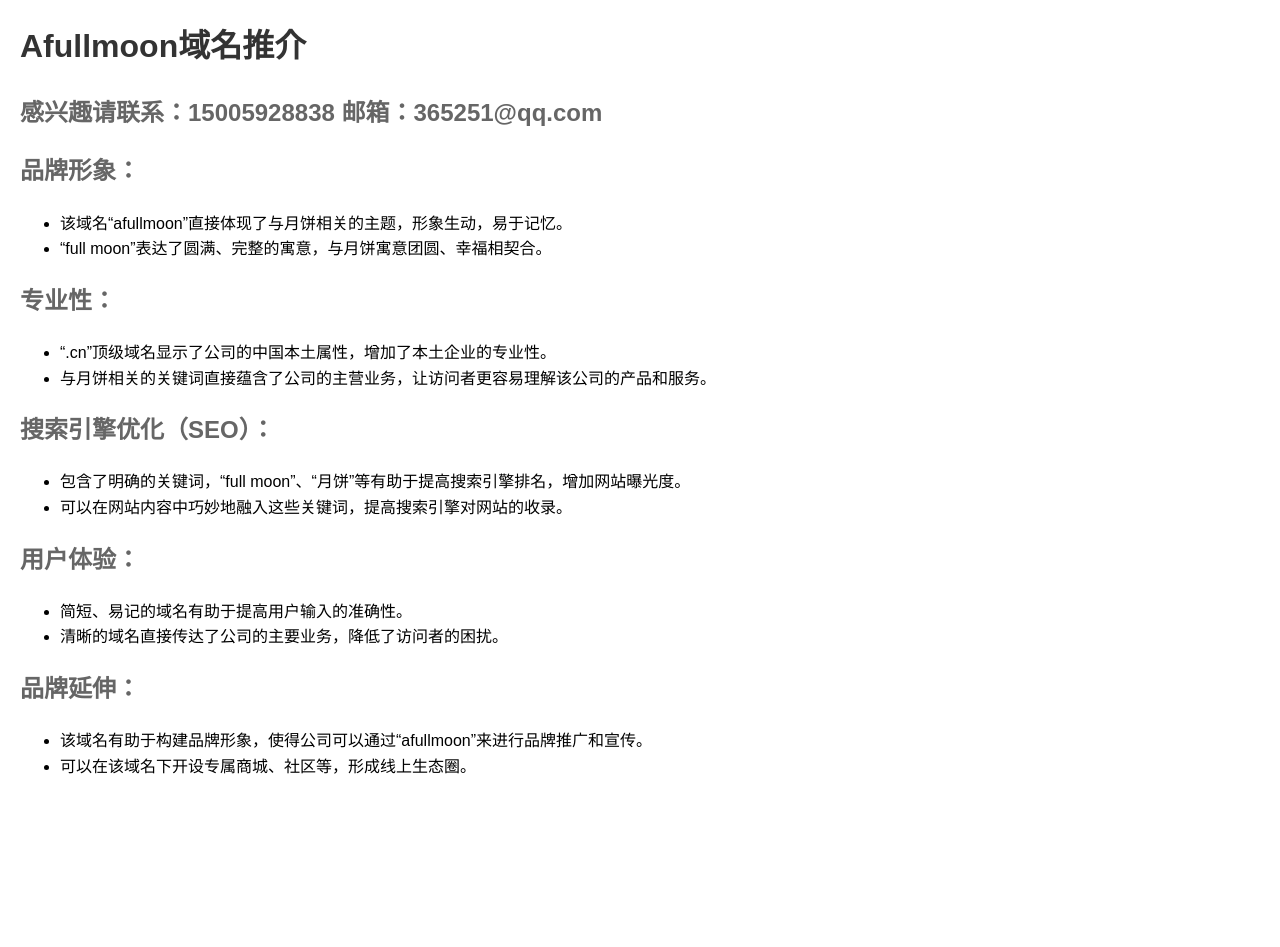
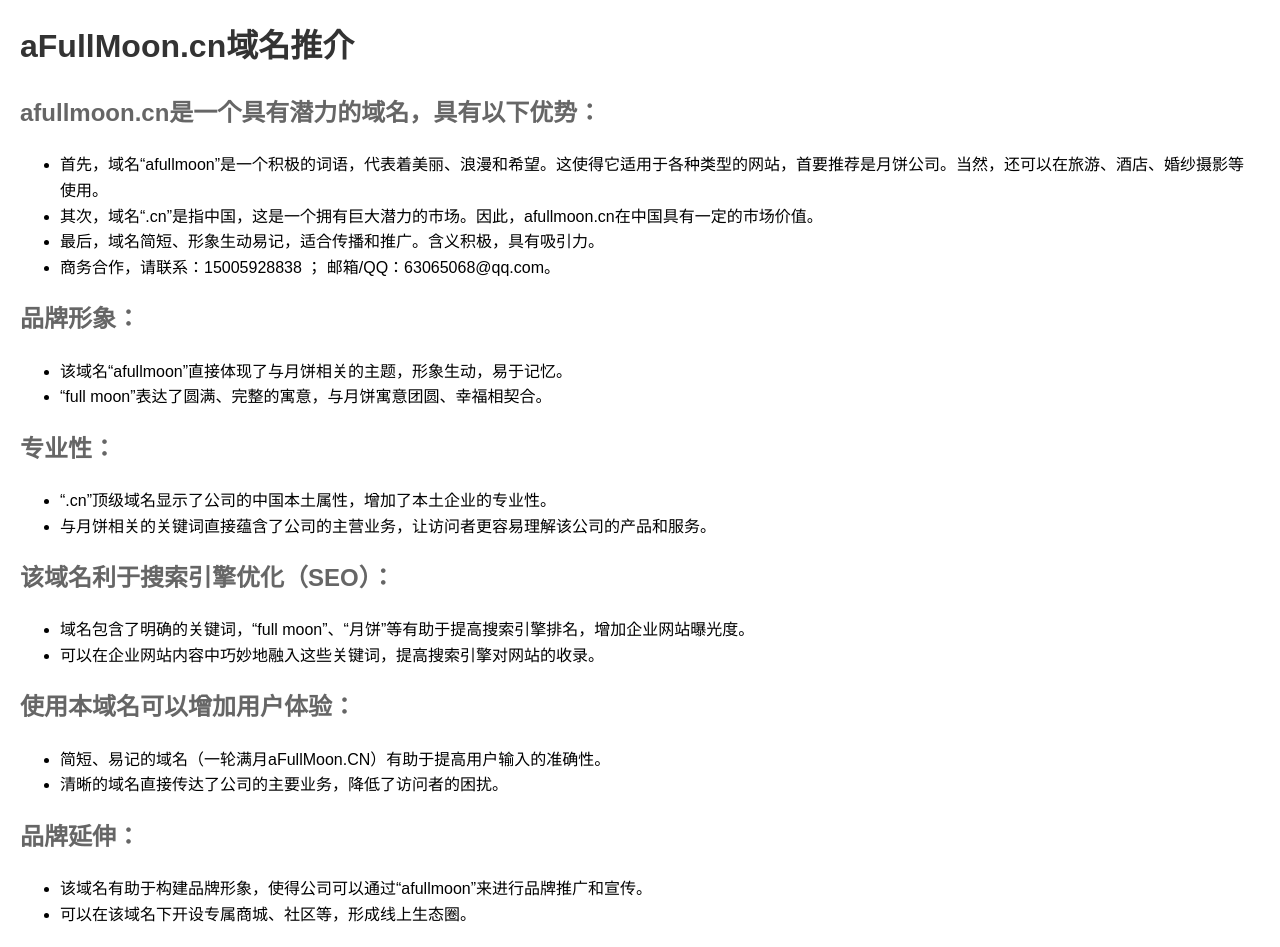
Before and after one commit to moooooooy/afullmoon, a plain HTML site: page index.html in a window 1280 px wide. Before the commit the page ends 800 px from the top, so only its background shows below. Drawn offline with Linux system fonts and the light colour scheme.

Commit message:
Update index.html

```diff
--- a/index.html
+++ b/index.html
@@ -3,7 +3,7 @@
 <head>
     <meta charset="UTF-8">
     <meta name="viewport" content="width=device-width, initial-scale=1.0">
-    <title>Afullmoon域名推介</title>
+    <title>aFullMoon.cn域名推介</title>
     <style>
         body {
             font-family: Arial, sans-serif;
@@ -22,8 +22,16 @@
     </style>
 </head>
 <body>
-    <h1>Afullmoon域名推介</h1>
-    <h2>感兴趣请联系：15005928838   邮箱：365251@qq.com</h2>
+    <h1>aFullMoon.cn域名推介</h1>
+
+    <h2>afullmoon.cn是一个具有潜力的域名，具有以下优势：</h2>
+    <ul>
+        <li> 首先，域名“afullmoon”是一个积极的词语，代表着美丽、浪漫和希望。这使得它适用于各种类型的网站，首要推荐是月饼公司。当然，还可以在旅游、酒店、婚纱摄影等使用。</li>
+        <li> 其次，域名“.cn”是指中国，这是一个拥有巨大潜力的市场。因此，afullmoon.cn在中国具有一定的市场价值。</li>
+        <li> 最后，域名简短、形象生动易记，适合传播和推广。含义积极，具有吸引力。</li>
+        <li> 商务合作，请联系：15005928838  ； 邮箱/QQ：63065068@qq.com。</li>
+    </ul>
+
     <h2>品牌形象：</h2>
     <ul>
         <li>该域名“afullmoon”直接体现了与月饼相关的主题，形象生动，易于记忆。</li>
@@ -36,15 +44,15 @@
         <li>与月饼相关的关键词直接蕴含了公司的主营业务，让访问者更容易理解该公司的产品和服务。</li>
     </ul>
 
-    <h2>搜索引擎优化（SEO）：</h2>
+    <h2>该域名利于搜索引擎优化（SEO）：</h2>
     <ul>
-        <li>包含了明确的关键词，“full moon”、“月饼”等有助于提高搜索引擎排名，增加网站曝光度。</li>
-        <li>可以在网站内容中巧妙地融入这些关键词，提高搜索引擎对网站的收录。</li>
+        <li>域名包含了明确的关键词，“full moon”、“月饼”等有助于提高搜索引擎排名，增加企业网站曝光度。</li>
+        <li>可以在企业网站内容中巧妙地融入这些关键词，提高搜索引擎对网站的收录。</li>
     </ul>
 
-    <h2>用户体验：</h2>
+    <h2>使用本域名可以增加用户体验：</h2>
     <ul>
-        <li>简短、易记的域名有助于提高用户输入的准确性。</li>
+        <li>简短、易记的域名（一轮满月aFullMoon.CN）有助于提高用户输入的准确性。</li>
         <li>清晰的域名直接传达了公司的主要业务，降低了访问者的困扰。</li>
     </ul>
 
```
